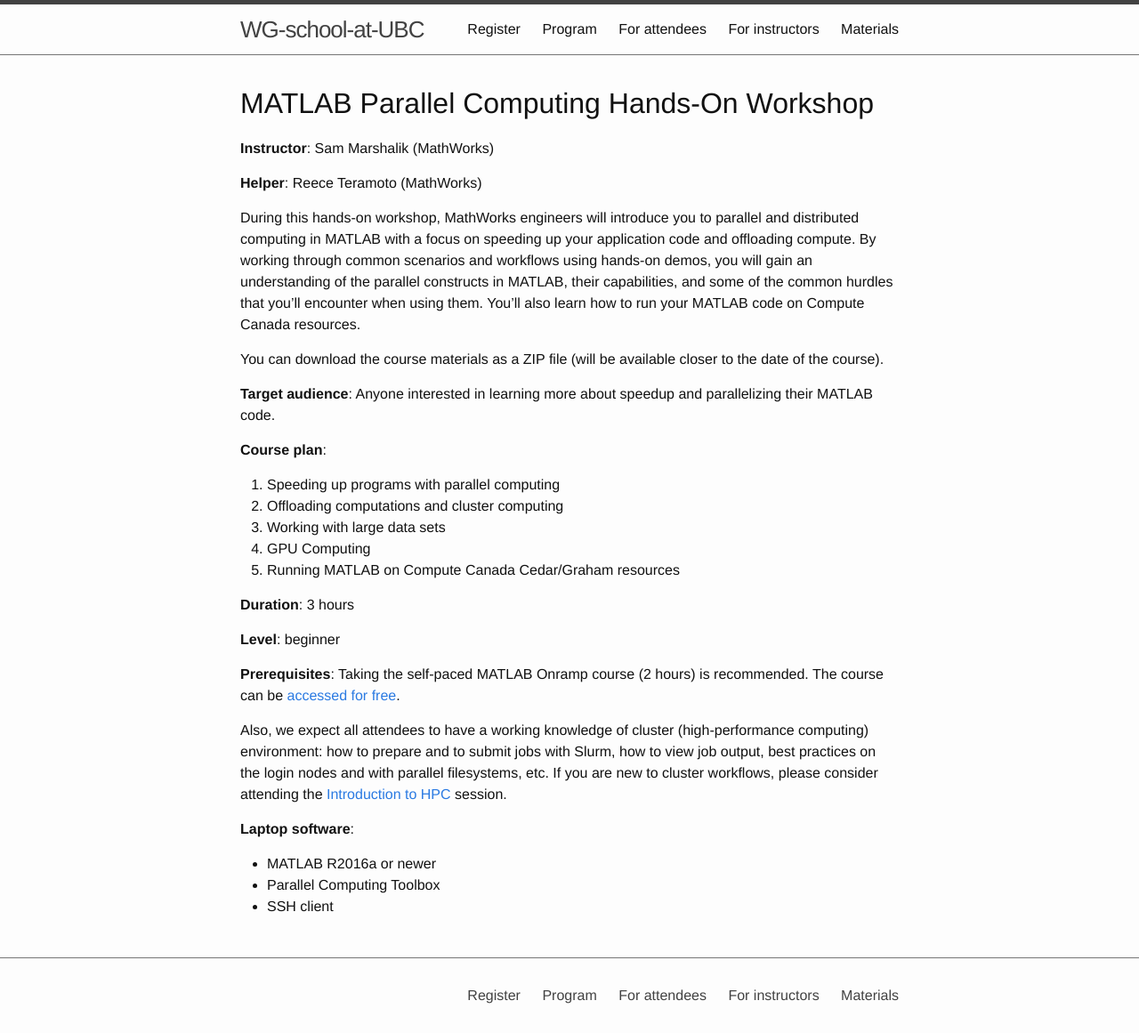
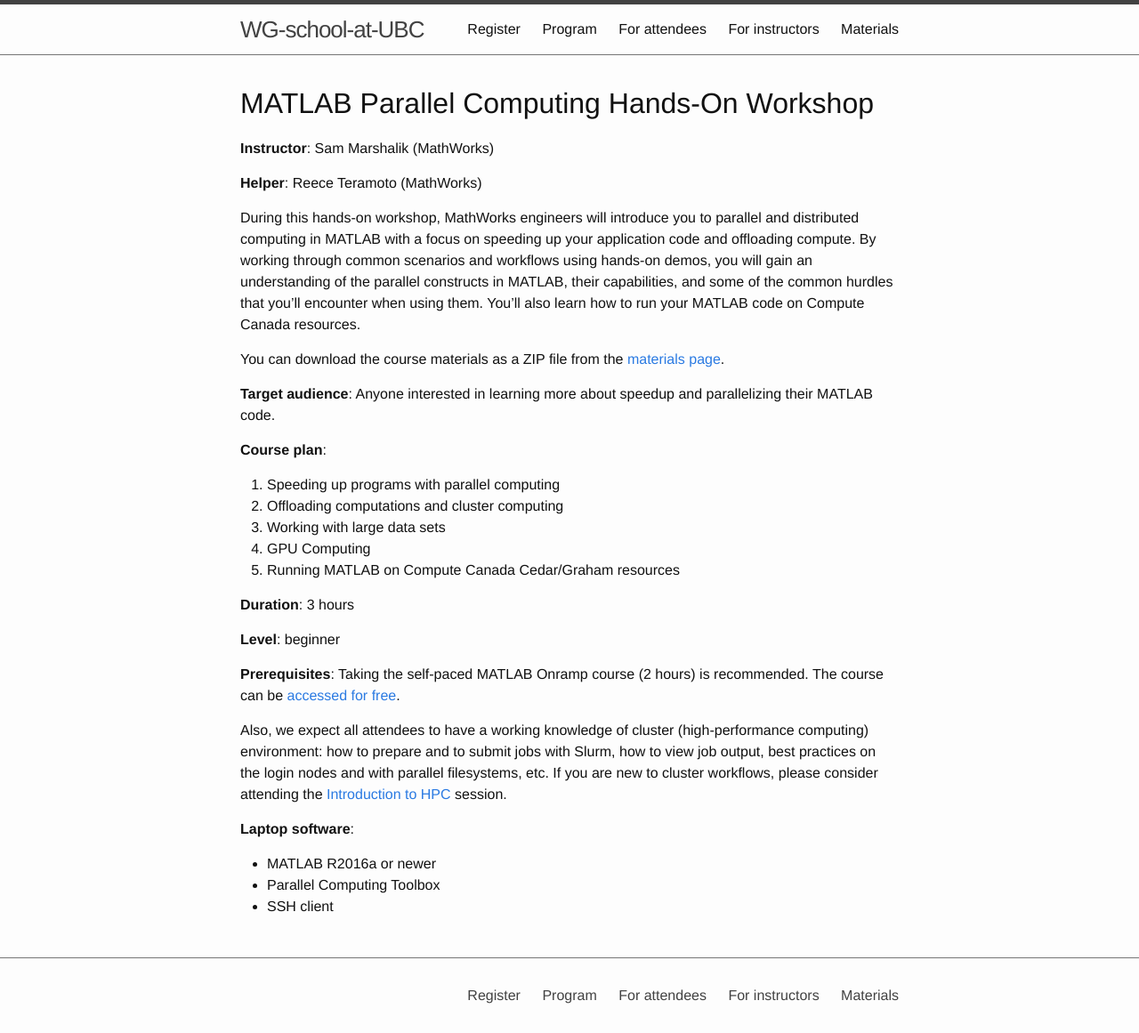
Before and after one commit to WestGrid/ubcSummerSchool2019, a Jekyll site: the page built from parallelMatlab.md, in a window 1280 px wide. Shown: the whole page at 89% size. Built offline with Jekyll 4.4.1, drawn with Linux system fonts in a browser that asks for light colours.

Commit message:
added materials/MATLAB-Parallel-Computing-Workshop.zip

```diff
--- a/parallelMatlab.md
+++ b/parallelMatlab.md
@@ -16,7 +16,8 @@ through common scenarios and workflows using hands-on demos, you will gain an un
 parallel constructs in MATLAB, their capabilities, and some of the common hurdles that you'll encounter
 when using them. You'll also learn how to run your MATLAB code on Compute Canada resources.
 
-You can download the course materials as a ZIP file (will be available closer to the date of the course).
+You can download the course materials as a ZIP file from the [materials page]({{ site.baseurl
+}}/4-materials.html).
 
 **Target audience**: Anyone interested in learning more about speedup and parallelizing their MATLAB code.
 
```
Also changed, not shown: 4-materials.md (+4 -0 lines), 1 other file.
